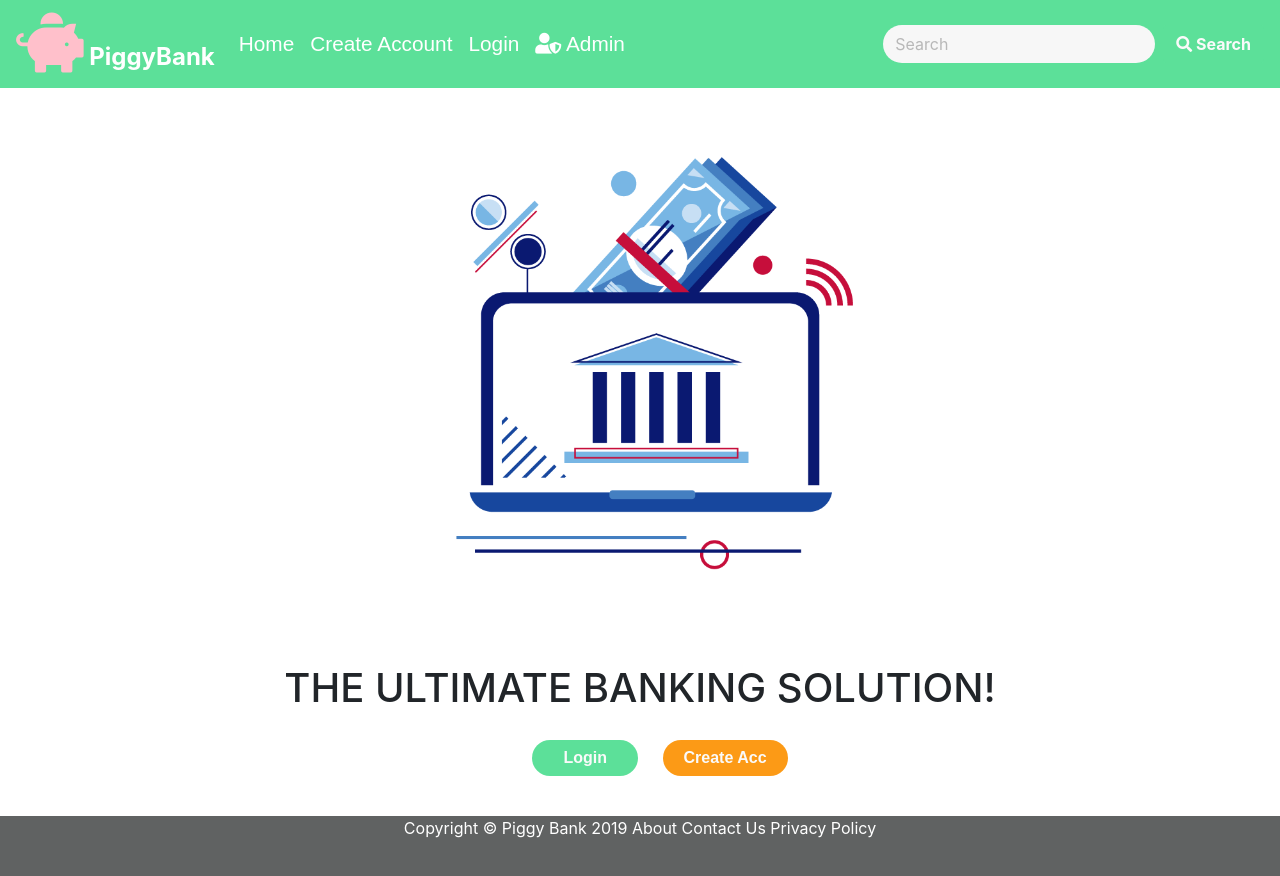
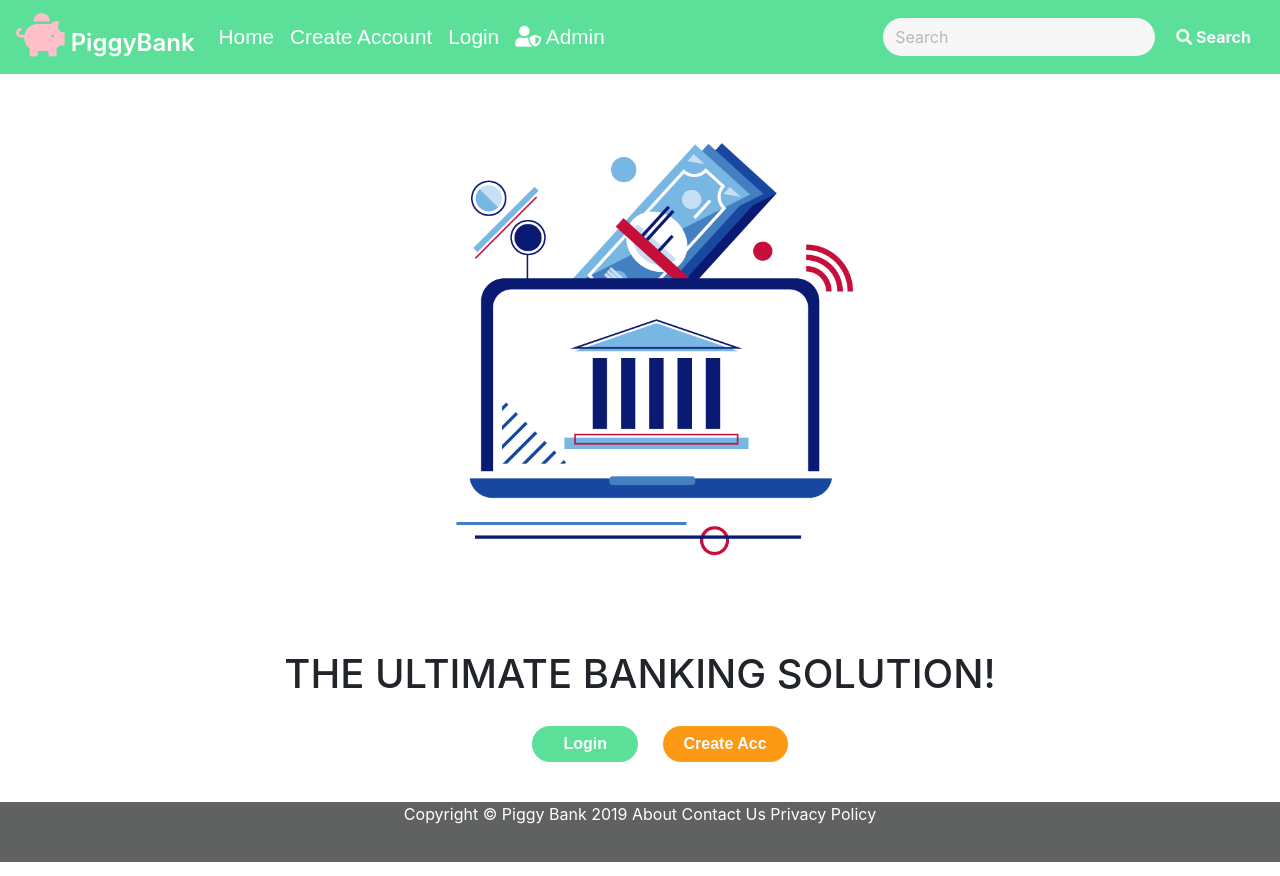
Before and after one commit to hillarykings/Piggy-Bank, a plain HTML site: page index.html in a window 1280 px wide. Drawn offline with nearby package versions, Linux system fonts and the light colour scheme.

Commit message:
updated the logo font size

```diff
--- a/style.css
+++ b/style.css
@@ -1,11 +1,11 @@
 /* HEADER AND LOGO BRANDING */
 .fa-piggy-bank {
     color: pink;
-    font-size: 2.5em;
+    font-size: 1.8em;
 }
 
 .navbar-brand {
-    font-weight: 700;
+    font-weight: 600;
     font-size: 1.5em;
 }
 
```
